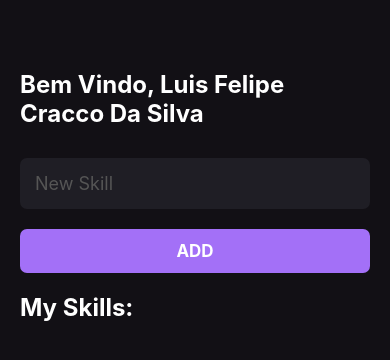
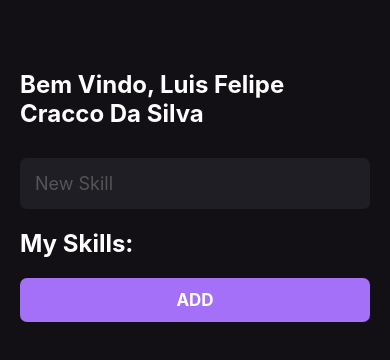
Before and after one commit to LuisFelipeCracco/my-skills, a React Native app: screen / in a window 390 px wide. Shown: the top 360 px of the page. Built offline with nearby package versions, Linux system fonts and the light colour scheme.

Commit message:
components

```diff
--- a/App.js
+++ b/App.js
@@ -1,6 +1,6 @@
 import React from "react";
 
-import Home from "./src/Home";
+import Home from "./src/pages/Home";
 
 export default function App(){
   return <Home></Home>
--- /dev/null
+++ b/src/components/Button.js
@@ -0,0 +1,30 @@
+import React from "react";
+import {TouchableOpacity, Text, StyleSheet}  from "react-native";
+
+export function Button(){
+    return (
+        <TouchableOpacity
+        style={styles.button}
+        activeOpacity={0.7}
+       // onPress={handleAddNewSkill}
+      >
+        <Text style={styles.buttonText}>ADD</Text>
+      </TouchableOpacity>
+    )
+}
+
+const styles = StyleSheet.create({
+
+    button: {
+      backgroundColor: '#a370f7',
+      padding: 12,
+      borderRadius: 7,
+      alignItems: 'center',
+      marginTop: 20,
+    },
+    buttonText: {
+      color: '#fff',
+      fontSize: 17,
+      fontWeight: 'bold',
+    },
+  });
--- a/src/Home.js
+++ b/src/pages/Home.js
@@ -1,5 +1,6 @@
 import React, {useState} from 'react';
 import { StyleSheet, Text, View, TextInput, TouchableOpacity } from 'react-native';
+import { Button } from '../components/Button';
 
 export default function Home() {
 
@@ -21,17 +22,13 @@ export default function Home() {
         placeholderTextColor="#555"
         onChangeText={setNewSkill}
       />
-      <TouchableOpacity
-        style={styles.button}
-        activeOpacity={0.7}
-        onPress={handleAddNewSkill}
-      >
-        <Text style={styles.buttonText}>ADD</Text>
-      </TouchableOpacity>
+
 
       <Text style={[styles.title, {marginTop:20}]}>
         My Skills:
       </Text>
+
+     <Button />
 
       {
         mySkills.map(skill => (
@@ -69,18 +66,6 @@ const styles = StyleSheet.create({
     marginTop:30,
     borderRadius: 7,
   },
-  button: {
-    backgroundColor: '#a370f7',
-    padding: 12,
-    borderRadius: 7,
-    alignItems: 'center',
-    marginTop: 20,
-  },
-  buttonText: {
-    color: '#fff',
-    fontSize: 17,
-    fontWeight: 'bold',
-  },
   buttonSkill: {
     backgroundColor: '#1f1e25',
     padding: 15,
```
